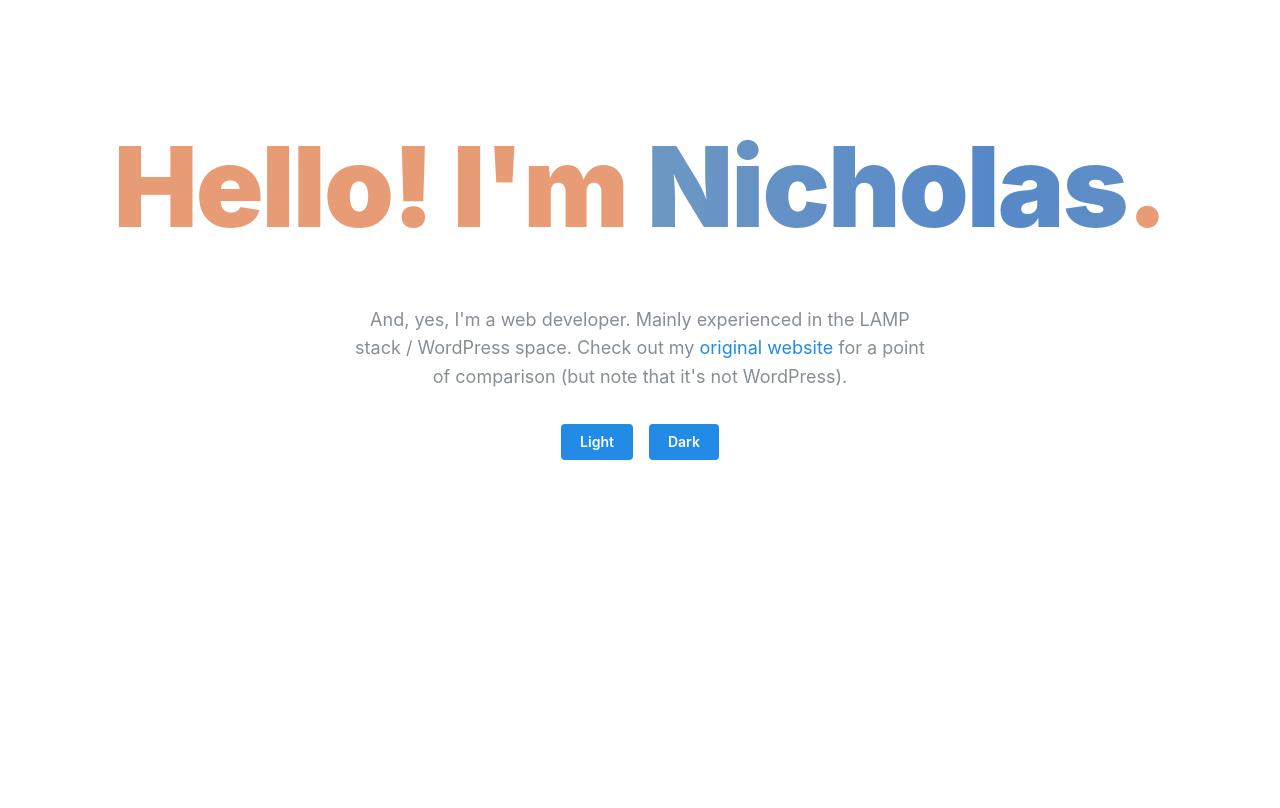
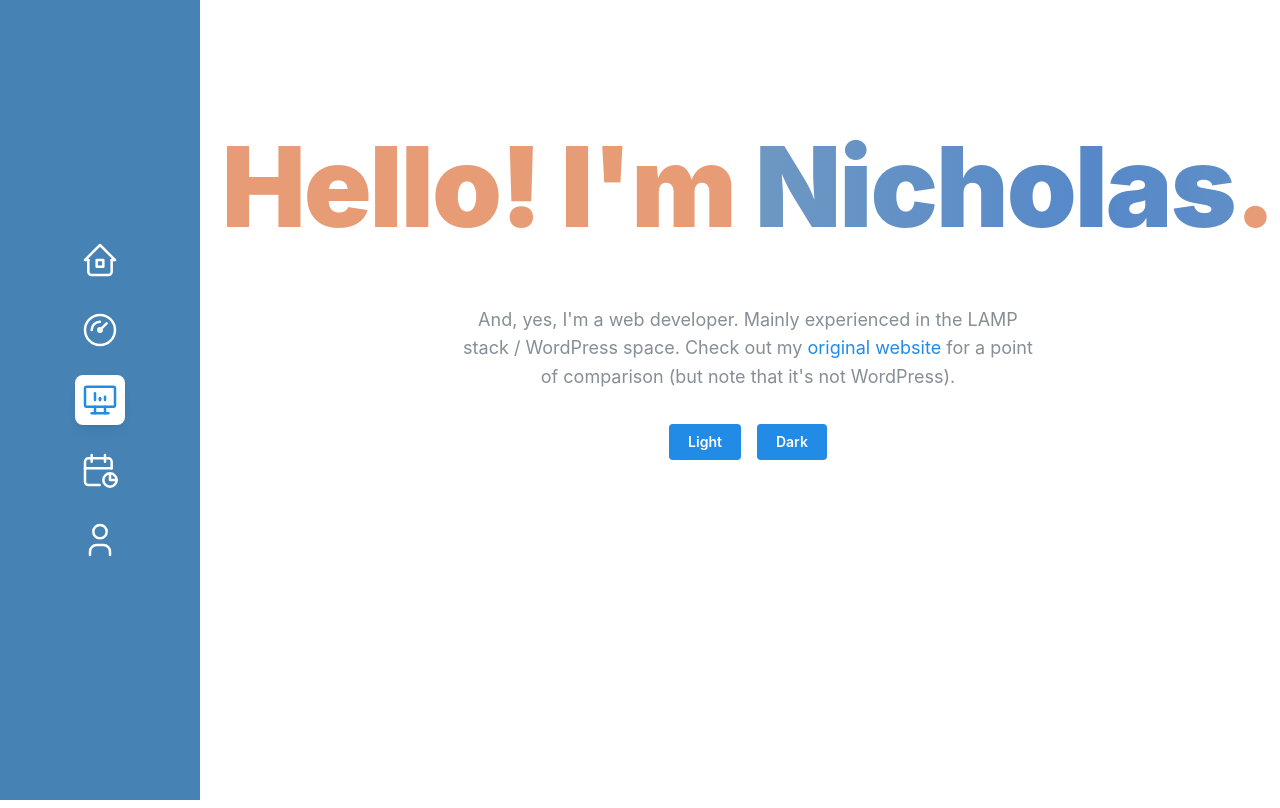
Before and after one commit to nlamo/lamothe-dev, a Next.js app: page / in a window 1280 px wide. Built offline with nearby package versions, Linux system fonts and the light colour scheme.

Commit message:
more work, just starting out

```diff
--- a/app/layout.tsx
+++ b/app/layout.tsx
@@ -4,7 +4,7 @@ import { MantineProvider, ColorSchemeScript } from '@mantine/core';
 import { theme } from '../theme';
 
 export const metadata = {
-  title: 'Personal/portfolio website for Nicholas LaMothe',
+  title: 'Nicholas LaMothe - Web Developer',
   description: 'I am using Mantine with Next.js!',
 };
 
--- a/app/page.tsx
+++ b/app/page.tsx
@@ -1,11 +1,9 @@
-import { Welcome } from '../components/Welcome/Welcome';
-import { ColorSchemeToggle } from '../components/ColorSchemeToggle/ColorSchemeToggle';
+import { MainGrid } from '@/components/MainGrid/MainGrid';
 
 export default function HomePage() {
   return (
     <>
-      <Welcome />
-      <ColorSchemeToggle />
+      <MainGrid />
     </>
   );
 }
--- a/app/styles/base.module.scss
+++ b/app/styles/base.module.scss
@@ -8,72 +8,7 @@
   color: $white;
 }
 
-// Entire body overflow is hidden, we set the scroll for the content with 'overflow-y'
-.body {
-  overflow: hidden;
-}
-
-// Main parent content, two columns for the whole page
-.grid-2-col {
-  display: grid;
-  grid-template-columns: 0.12fr 1fr;
-  grid-template-rows: 1fr;
-  grid-column-gap: 0px;
-  grid-row-gap: 0px;
-  height: 100vh;
-  width: 100vw;
-
-  .dark-mode {
-    margin-top: 3rem;
-  }
-
-  // Nevigation bar (left column)
-  .nav {
-    @include grid-3-row-1-column;
-
-    grid-template-rows: 0.1fr 1fr 0.1fr;
-    align-items: center;
-    justify-items: center;
-    width: 17.5vw;
-
-    .nav-list {
-      list-style: none;
-      line-height: 8vh;
-      font-size: 1.1vw;
-
-      li {
-        background-color: $white;
-
-        a {
-          display: block;
-          padding: 0.3rem 1rem;
-          text-decoration: none;
-
-          :link {
-            color: $black;
-          }
-
-          :visited {
-            color: $black;
-          }
-        }
-
-        :hover {
-          color: $pale-orange;
-        }
-      }
-    }
-  }
-
-  // Primary content (right column)
-  main {
-    overflow-y: scroll;
-  }
-}
-
 .images {
-  @include grid-3-col-1-row;
-
   * {
     padding: 1rem;
     margin: 0.5rem;
@@ -166,13 +101,6 @@
   }
 }
 
-.overview-2,
-.projects,
-.thoughts,
-.contact {
-  @include grid-single;
-}
-
 .contact {
   padding: 3rem;
   margin: 0rem 3rem 0rem 3rem;
--- a/app/styles/utilities.module.scss
+++ b/app/styles/utilities.module.scss
@@ -1,77 +1,4 @@
 @use './variables.module.scss' as *;
-
-
-// NOTE: Testing CSS for Mantine
-.demo {
-  background: var(--mantine-color-red-1);
-  color: var(--mantine-color-red-9);
-  font-family: var(--mantine-font-family);
-  border-radius: var(--mantine-radius-md);
-}
-
-@mixin grid-5-col-4-row {
-  display: grid;
-  grid-template-columns: repeat(5, 1fr);
-  grid-template-rows: repeat(4, 1fr);
-  grid-column-gap: 2rem;
-  grid-row-gap: 1rem;
-  align-items: center;
-  justify-items: center;
-  height: auto;
-  padding: 3rem;
-  margin: 0rem 3rem 0rem 3rem;
-  border: 1px solid $black;
-}
-
-@mixin grid-3-col-2-row {
-  display: grid;
-  grid-template-columns: repeat(3, 1fr);
-  grid-template-rows: repeat(2, 1fr);
-  grid-column-gap: 2rem;
-  grid-row-gap: 1rem;
-  align-items: center;
-  justify-items: center;
-  height: auto;
-  padding: 3rem;
-  margin: 0rem 3rem 0rem 3rem;
-  border: 1px solid $black;
-}
-
-@mixin grid-3-col-1-row {
-  display: grid;
-  grid-template-columns: repeat(3, 1fr);
-  grid-template-rows: 1fr;
-  grid-column-gap: 2rem;
-  grid-row-gap: 1rem;
-  align-items: center;
-  justify-items: center;
-  height: auto;
-  padding: 3rem;
-  margin: 0rem 3rem 0rem 3rem;
-  border: 1px solid $black;
-}
-
-@mixin grid-3-row-1-column {
-  display: grid;
-  grid-template-columns: 1fr;
-  grid-template-rows: repeat(3, 1fr);
-  grid-column-gap: 0px;
-  grid-row-gap: 0px;
-}
-
-@mixin grid-single {
-  display: grid;
-  grid-template-columns: 1fr;
-  grid-template-rows: 1fr;
-  grid-column-gap: 0px;
-  grid-row-gap: 0px;
-  align-items: center;
-  justify-items: center;
-  height: auto;
-  padding: 3rem;
-  margin: 0rem 3rem 0rem 3rem;
-  border: 1px solid $black;
-}
 
 .highlight-selection-container {
   position: relative;
@@ -138,7 +65,6 @@
   }
 }
 
-
 .highlight-selection {
   position: absolute;
   z-index: 1;
--- /dev/null
+++ b/components/Base/Navigation.module.scss
@@ -0,0 +1,38 @@
+.navbar {
+  height: 100vh;
+  padding: var(--mantine-spacing-md);
+  display: flex;
+  flex-direction: column;
+  background-color: $button-hover-blue;
+}
+
+.navbarMain {
+  display: flex;
+  justify-content: center;
+  align-items: center;
+  flex: 1;
+}
+
+.link {
+  width: rem(50px);
+  height: rem(50px);
+  margin: rem(10px);
+  border-radius: var(--mantine-radius-md);
+  display: flex;
+  align-items: center;
+  justify-content: center;
+  color: var(--mantine-color-white);
+
+  &:hover {
+    background-color: var(--mantine-color-blue-7);
+  }
+
+  &[data-active] {
+    &,
+    &:hover {
+      box-shadow: var(--mantine-shadow-sm);
+      background-color: var(--mantine-color-white);
+      color: var(--mantine-color-blue-6);
+    }
+  }
+}
--- a/components/Base/Navigation.tsx
+++ b/components/Base/Navigation.tsx
@@ -0,0 +1,60 @@
+'use client';
+
+import { useState } from 'react';
+import { Center, Tooltip, UnstyledButton, Stack, rem } from '@mantine/core';
+import {
+  IconHome2,
+  IconGauge,
+  IconDeviceDesktopAnalytics,
+  IconCalendarStats,
+  IconUser
+} from '@tabler/icons-react';
+import classes from './Navigation.module.scss';
+
+interface NavbarLinkProps {
+  icon: typeof IconHome2;
+  label: string;
+  active?: boolean;
+  onClick?(): void;
+}
+
+function NavbarLink({ icon: Icon, label, active, onClick }: NavbarLinkProps) {
+  return (
+    <Tooltip label={label} position="right" transitionProps={{ duration: 0 }}>
+      <UnstyledButton onClick={onClick} className={classes.link} data-active={active || undefined}>
+        <Icon style={{ width: rem(40), height: rem(40) }} stroke={1.5} />
+      </UnstyledButton>
+    </Tooltip>
+  );
+}
+
+const data = [
+  { icon: IconHome2, label: 'Images' },
+  { icon: IconGauge, label: 'Overview' },
+  { icon: IconDeviceDesktopAnalytics, label: 'Projects' },
+  { icon: IconCalendarStats, label: 'Thoughts' },
+  { icon: IconUser, label: 'Contact' },
+];
+
+export function Navigation() {
+  const [active, setActive] = useState(2);
+
+  const links = data.map((link, index) => (
+    <NavbarLink
+      {...link}
+      key={link.label}
+      active={index === active}
+      onClick={() => setActive(index)}
+    />
+  ));
+
+  return (
+    <nav className={classes.navbar}>
+      <div className={classes.navbarMain}>
+        <Stack justify="center" gap={0}>
+          {links}
+        </Stack>
+      </div>
+    </nav>
+  );
+}
--- /dev/null
+++ b/components/MainGrid/MainGrid.tsx
@@ -0,0 +1,24 @@
+'use client';
+
+import { Container, Grid } from '@mantine/core';
+
+import { Welcome } from '@/components/Welcome/Welcome';
+import { ColorSchemeToggle } from '@/components/ColorSchemeToggle/ColorSchemeToggle';
+import { Navigation } from '@/components/Base/Navigation';
+
+export function MainGrid(props: any) {
+  return (
+    <>
+      <Grid justify="flex-center">
+        <Grid.Col span={2}>
+          <Navigation />
+        </Grid.Col>
+        <Grid.Col span={10}>
+          <Welcome />
+          <ColorSchemeToggle />
+        </Grid.Col>
+      </Grid>
+    </>
+
+  );
+}
--- a/components/Welcome/Welcome.module.scss
+++ b/components/Welcome/Welcome.module.scss
@@ -1,10 +1,6 @@
-.title {
+.titleText {
   font-size: 7rem;
   font-weight: 900;
   letter-spacing: -2px;
   color: $pale-orange;
-
-  @media (max-width: $mantine-breakpoint-md) {
-    font-size: rem(50px);
-  }
 }
--- a/components/Welcome/Welcome.tsx
+++ b/components/Welcome/Welcome.tsx
@@ -4,11 +4,11 @@ import classes from './Welcome.module.scss';
 export function Welcome() {
   return (
     <>
-      <Title className={classes.title} ta='center' mt={100}>
-        Hello! I'm{' '}
-        <Text className={classes.animatedHeaderText}>
-          Nicholas
-        </Text>.
+      <Title ta='center' mt={100}>
+        <Text className={classes.titleText}>
+          Hello! I'm{' '} <Text className={classes.animatedHeaderText}>Nicholas</Text>.
+        </Text>
+
       </Title>
       <Text c='dimmed' ta='center' size='lg' maw={580} mx='auto' mt='xl'>
         And, yes, I'm a web developer. Mainly experienced in the LAMP stack / WordPress space. Check out my{' '}
--- a/package.json
+++ b/package.json
@@ -20,7 +20,7 @@
     "@mantine/core": "7.2.2",
     "@mantine/hooks": "7.2.2",
     "@next/bundle-analyzer": "^14.0.1",
-    "@tabler/icons-react": "^2.40.0",
+    "@tabler/icons-react": "^2.42.0",
     "next": "14.0.1",
     "react": "18.2.0",
     "react-dom": "18.2.0"
```
Also changed, not shown: components/Base/ContentContainer.tsx (renamed from components/Base/Container.tsx, +4 -4 lines), 2 other files (tests, documents, lock files or other folders).
